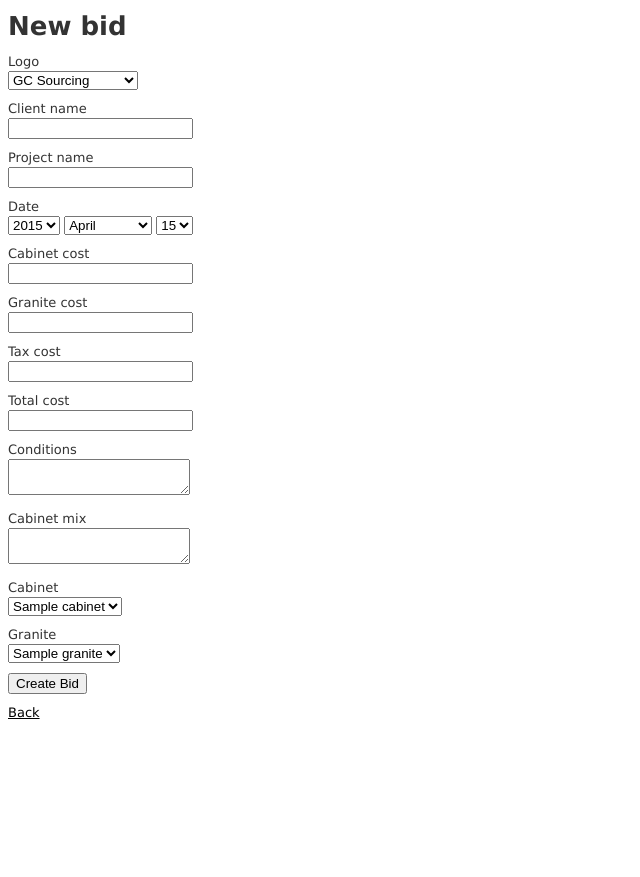
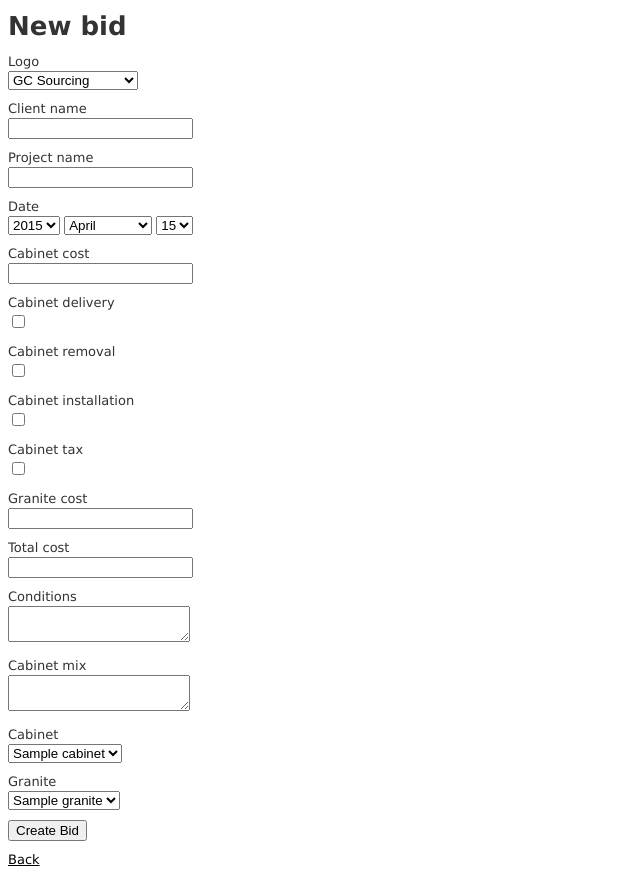
Before and after one commit to LesPorter/BidSheetPDF, a Rails app: page /bids/new in a window 1280 px wide. Shown: the whole page, without its empty margins (0-640 px from the left). Before the commit the page ends 719 px from the top, so only its background shows below. Run offline with Rails 7, Linux system fonts and the light colour scheme; tables that the repository leaves empty hold one stand-in row (values such as "Sample post"); style sheets or scripts are compiled from the project's sources; some libraries are stand-ins or nearby versions.

Commit message:
Removed tax_cost & added include statement for cabinets.

```diff
--- a/app/controllers/bids_controller.rb
+++ b/app/controllers/bids_controller.rb
@@ -52,12 +52,50 @@ class BidsController < ApplicationController
     total_cost = format("$%.2f",@bid.total_cost)
     total_cost = total_cost.to_s.reverse.gsub(/(\d{3})(?=\d)/, '\\1,').reverse
 
-    pdf.draw_text "Cabinets with Installation", :at => [0,593], :size => 14
+    pdf.draw_text "Cabinets", :at => [0,593], :size => 14
     pdf.draw_text cabinet_cost, :at => [0,567], :size => 30
-    pdf.draw_text "Granite with Installation", :at => [0,536], :size => 14
-    pdf.draw_text granite_cost, :at => [0,510], :size => 30
-    pdf.draw_text "Tax", :at => [0,479], :size => 14
-    pdf.draw_text tax_cost, :at => [0,453], :size => 30
+
+    # Assemble include statement for cabinets
+    cabinet_includes = ""
+    cabinet_includes_count = 0
+    # Make a string of includes, separated by commas
+    if @bid.cabinet_delivery == true
+      cabinet_includes_count += 1
+      cabinet_includes = "delivery, "
+    end
+    if @bid.cabinet_removal == true
+      cabinet_includes_count += 1
+      cabinet_includes = cabinet_includes + "removal, "
+    end
+    if @bid.cabinet_installation == true
+      cabinet_includes_count += 1
+      cabinet_includes = cabinet_includes + "installation, "
+    end
+    if @bid.cabinet_tax == true
+      cabinet_includes_count += 1
+      cabinet_includes = cabinet_includes + "taxes, "
+    end
+    # Remove the trailing comma and space
+    cabinet_includes = cabinet_includes[0...-2]
+    # If there are just two includes use " and " instead of a comma
+    if cabinet_includes_count == 2
+      cabinet_includes.gsub! ', ', ' and '
+    end
+    # Add the beginning and end of the sentence if there's at least one include.
+    if cabinet_includes_count > 0
+      cabinet_includes = "Includes " + cabinet_includes + "."
+    end
+
+    pdf.font_size 9
+    pdf.bounding_box([0, 561], :width => 207, :height => 30) do
+      pdf.transparent(0.0) { pdf.stroke_bounds }
+      pdf.text cabinet_includes
+    end
+
+    pdf.draw_text "Granite", :at => [0,506], :size => 14
+    pdf.draw_text granite_cost, :at => [0,480], :size => 30
+#     pdf.draw_text "Tax", :at => [0,479], :size => 14
+#     pdf.draw_text tax_cost, :at => [0,453], :size => 30
     pdf.draw_text "Total", :at => [0,422], :size => 14
     pdf.draw_text total_cost, :at => [0,396], :size => 30
 
@@ -185,6 +223,6 @@ class BidsController < ApplicationController
 
     # Never trust parameters from the scary internet, only allow the white list through.
     def bid_params
-      params.require(:bid).permit(:logo, :client_name, :project_name, :date, :cabinet_cost, :granite_cost, :tax_cost, :total_cost, :conditions, :cabinet_mix, :cabinet_id, :granite_id)
+      params.require(:bid).permit(:logo, :client_name, :project_name, :date, :cabinet_cost, :cabinet_delivery, :cabinet_removal, :cabinet_installation, :cabinet_tax, :granite_cost, :total_cost, :conditions, :cabinet_mix, :cabinet_id, :granite_id)
     end
 end
--- a/app/views/bids/_form.html.erb
+++ b/app/views/bids/_form.html.erb
@@ -36,13 +36,29 @@
     <%= f.text_field :cabinet_cost %>
   </div>
   <div class="field">
+    <%= f.label :cabinet_delivery %><br>
+    <%= f.check_box :cabinet_delivery %>
+  </div>
+  <div class="field">
+    <%= f.label :cabinet_removal %><br>
+    <%= f.check_box :cabinet_removal %>
+  </div>
+  <div class="field">
+    <%= f.label :cabinet_installation %><br>
+    <%= f.check_box :cabinet_installation %>
+  </div>
+  <div class="field">
+    <%= f.label :cabinet_tax %><br>
+    <%= f.check_box :cabinet_tax %>
+  </div>
+  <div class="field">
     <%= f.label :granite_cost %><br>
     <%= f.text_field :granite_cost %>
   </div>
-  <div class="field">
-    <%= f.label :tax_cost %><br>
-    <%= f.text_field :tax_cost %>
-  </div>
+  <!--<div class="field">
+    <%# f.label :tax_cost %><br>
+    <%# f.text_field :tax_cost %>
+  </div>-->
   <div class="field">
     <%= f.label :total_cost %><br>
     <%= f.text_field :total_cost %>
--- a/app/views/bids/index.html.erb
+++ b/app/views/bids/index.html.erb
@@ -9,7 +9,7 @@
       <th>Date</th>
       <th>Cabinet cost</th>
       <th>Granite cost</th>
-      <th>Tax cost</th>
+      <!--<th>Tax cost</th>-->
       <th>Total cost</th>
       <th>Conditions</th>
       <th>Cabinet mix</th>
@@ -28,7 +28,7 @@
         <td><%= bid.date %></td>
         <td><%= bid.cabinet_cost %></td>
         <td><%= bid.granite_cost %></td>
-        <td><%= bid.tax_cost %></td>
+        <!--<td><%# bid.tax_cost %></td>-->
         <td><%= bid.total_cost %></td>
         <td><%= bid.conditions %></td>
         <td><%= bid.cabinet_mix %></td>
--- /dev/null
+++ b/db/migrate/20150410021130_bid.rb
@@ -0,0 +1,4 @@
+class Bid < ActiveRecord::Migration
+  def change
+  end
+end
--- /dev/null
+++ b/db/migrate/20150410022142_add_cabinet_delivery_to_bids.rb
@@ -0,0 +1,5 @@
+class AddCabinetDeliveryToBids < ActiveRecord::Migration
+  def change
+    add_column :bids, :cabinet_delivery, :boolean
+  end
+end
--- /dev/null
+++ b/db/migrate/20150410022306_add_cabinet_removal_to_bids.rb
@@ -0,0 +1,5 @@
+class AddCabinetRemovalToBids < ActiveRecord::Migration
+  def change
+    add_column :bids, :cabinet_removal, :boolean
+  end
+end
--- /dev/null
+++ b/db/migrate/20150410022419_add_cabinet_installation_to_bids.rb
@@ -0,0 +1,5 @@
+class AddCabinetInstallationToBids < ActiveRecord::Migration
+  def change
+    add_column :bids, :cabinet_installation, :boolean
+  end
+end
--- /dev/null
+++ b/db/migrate/20150410022523_add_cabinet_tax_to_bids.rb
@@ -0,0 +1,5 @@
+class AddCabinetTaxToBids < ActiveRecord::Migration
+  def change
+    add_column :bids, :cabinet_tax, :boolean
+  end
+end
```
Also changed, not shown: app/views/bids/show.html.erb (+23 -3 lines), db/schema.rb, 1 other file.
